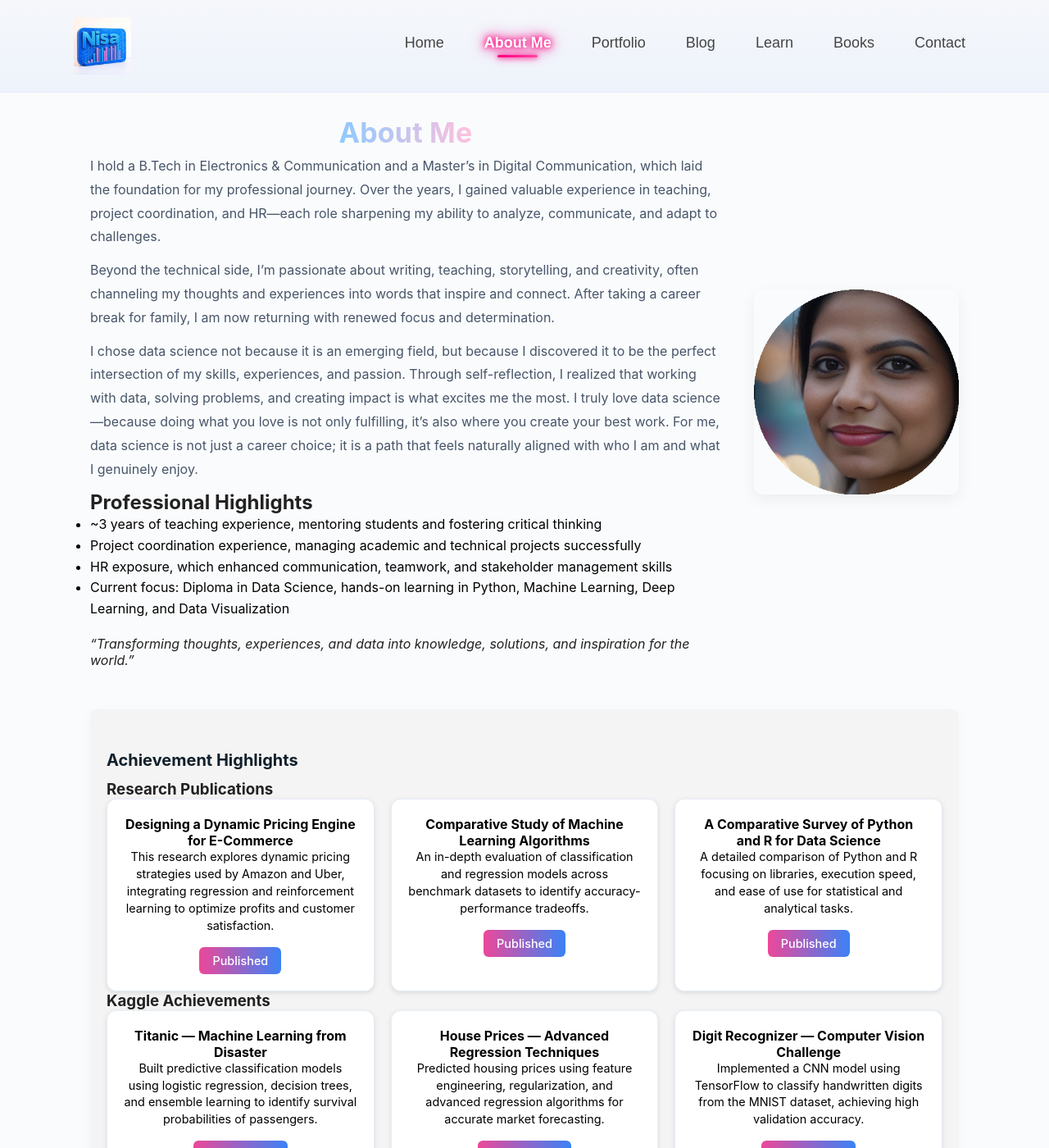
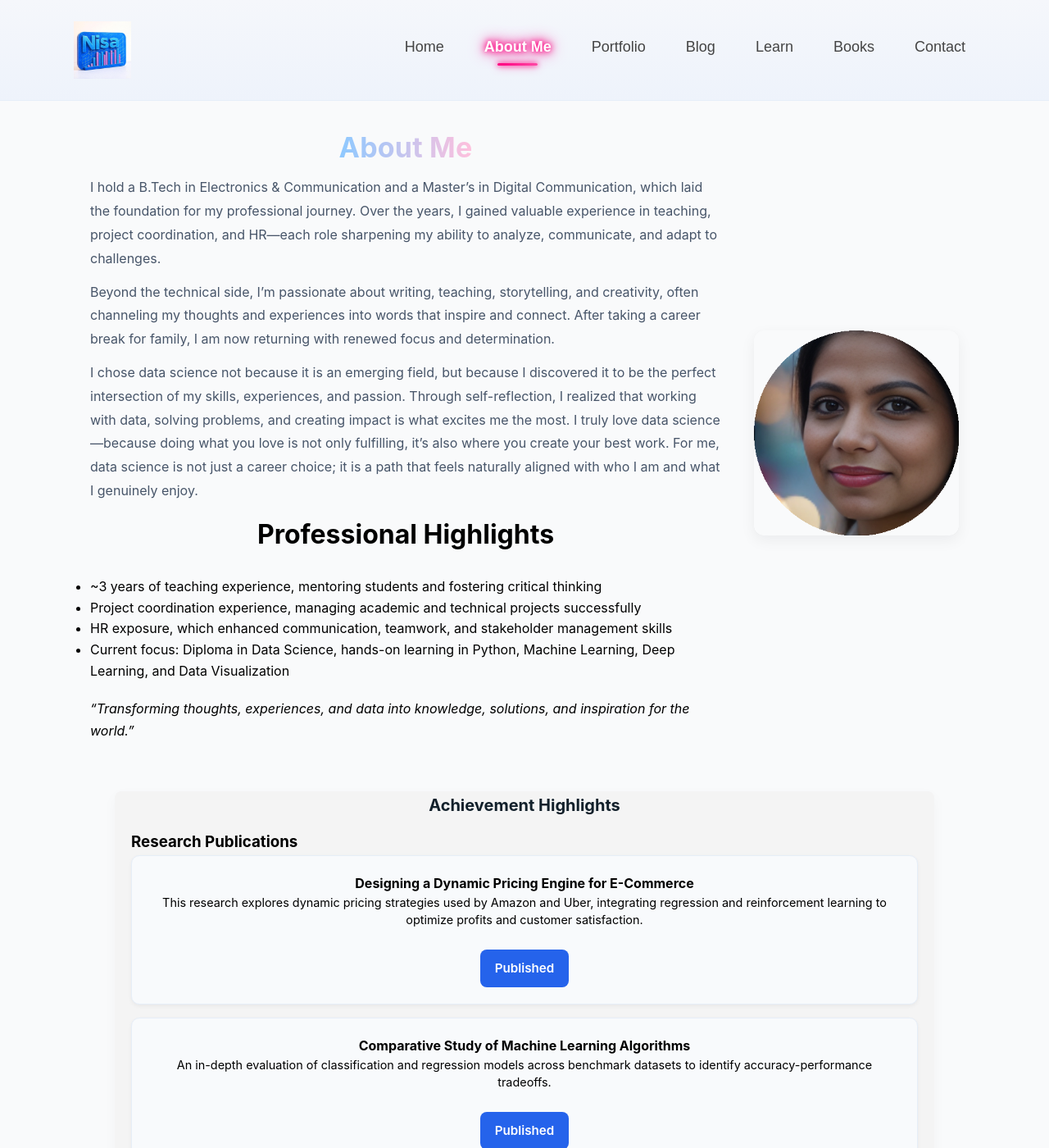
Before and after one commit to tabassumunnisa19/My_Personal_Website, a Jekyll site: the page about.html, which Jekyll copies as it is, in a window 1280 px wide and 1400 px high. Shown: the whole window at 82% size. Built offline with Jekyll 4.4.1, drawn with Linux system fonts in a browser that asks for light colours.

Commit message:
Update about.html

```diff
--- a/about.html
+++ b/about.html
@@ -7,18 +7,90 @@
   <link rel="stylesheet" href="style.css">
   <link rel="stylesheet" href="https://cdnjs.cloudflare.com/ajax/libs/font-awesome/6.4.0/css/all.min.css">
   <style>
-    /* About Me text and spacing */
+  /* ====== General Typography ====== */
+  body {
+    font-family: 'Inter', sans-serif;
+    color: #000;
+    background-color: #f9fafb;
+    line-height: 1.7;
+  }
+
   .lead {
-      color: #000000; /* black */
-      font-family: 'Inter', sans-serif;
-      line-height: 1.8; /* line spacing */
-      margin-bottom: 16px; /* spacing between paragraphs */
+    color: #000;
+    font-size: 1.05rem;
+    line-height: 1.8;
+    margin-bottom: 16px;
   }
 
   ul {
-      color: #000000;
-      font-family: 'Inter', sans-serif;
+    color: #000;
     line-height: 1.6;
+  }
+
+  /* ====== Section Titles ====== */
+  h2 {
+    font-size: 2rem;
+    text-align: center;
+    margin-bottom: 24px;
+    font-weight: 700;
+  }
+
+  .achievement-title {
+    text-align: center;
+    font-size: 2.2rem;
+    font-weight: 800;
+    background: linear-gradient(90deg, #ec4899, #3b82f6);
+    -webkit-background-clip: text;
+    -webkit-text-fill-color: transparent;
+    text-transform: uppercase;
+    letter-spacing: 1px;
+    margin-bottom: 40px;
+  }
+
+  /* ====== Layout Containers ====== */
+  .section {
+    margin: 60px auto;
+    max-width: 1000px;
+    padding: 0 20px;
+  }
+
+  .grid-vertical {
+    display: flex;
+    flex-direction: column;
+    gap: 40px;
+  }
+
+  .grid-block {
+    background: #fff;
+    border-radius: 16px;
+    box-shadow: 0 4px 12px rgba(0, 0, 0, 0.08);
+    padding: 30px;
+    transition: transform 0.3s ease, box-shadow 0.3s ease;
+  }
+
+  .grid-block:hover {
+    transform: translateY(-4px);
+    box-shadow: 0 6px 16px rgba(0, 0, 0, 0.12);
+  }
+
+  /* ====== Sub-Grid Titles ====== */
+  .grid-block h3 {
+    font-size: 1.5rem;
+    color: #1e293b;
+    margin-bottom: 16px;
+    border-left: 4px solid #3b82f6;
+    padding-left: 12px;
+    font-weight: 600;
+  }
+
+  .research-card,
+  .kaggle-card,
+  .cert-card {
+    background: #f8fafc;
+    border-radius: 10px;
+    padding: 20px;
+    margin-bottom: 16px;
+    box-shadow: 0 2px 5px rgba(0,0,0,0.05);
   }
 
   .research-card .research-title,
@@ -27,49 +99,48 @@
   .kaggle-desc,
   .cert-card h4,
   .cert-card p {
-      font-family: 'Inter', sans-serif;
-      color: #000000;
+    color: #000;
   }
 
-    .grid-inner {
-      display: flex;
-      gap: 20px;
-      flex-wrap: wrap;
+  /* ====== Buttons ====== */
+  .btn,
+  .cert-btn {
+    display: inline-block;
+    background: #2563eb;
+    color: #fff;
+    text-decoration: none;
+    padding: 10px 18px;
+    border-radius: 8px;
+    font-weight: 600;
+    font-size: 0.95rem;
+    margin-top: 10px;
+    transition: background 0.3s ease, transform 0.3s ease;
   }
 
-    .card {
-      flex: 1;
-      min-width: 250px;
-      background: #fff;
-      padding: 20px;
-      border-radius: 12px;
-      box-shadow: 0 2px 6px rgba(0,0,0,0.1);
+  .btn:hover,
+  .cert-btn:hover {
+    background: #1d4ed8;
+    transform: translateY(-2px);
   }
 
-    .btn.status {
-      background: #4f46e5;
-      color: #fff;
-      border: none;
-      padding: 8px 16px;
-      border-radius: 6px;
-      cursor: default;
-    }
-
-    .cert-btn {
-      display: inline-block;
-      background: linear-gradient(90deg, #ec4899, #3b82f6);
-      color: #fff;
-      text-decoration: none;
-      padding: 8px 16px;
-      border-radius: 6px;
-      font-weight: 500;
-    }
-
+  /* ====== Profile Image ====== */
   .profile img {
     width: 100%;
     border-radius: 12px;
+    box-shadow: 0 2px 10px rgba(0,0,0,0.1);
+  }
+
+  /* ====== Responsive ====== */
+  @media (max-width: 768px) {
+    .section {
+      padding: 0 16px;
+    }
+    .achievement-title {
+      font-size: 1.7rem;
+    }
   }
 </style>
+
 </head>
 <body>
 <header class="site-header">
```
Lines whose indentation alone changed are shown as unchanged.
